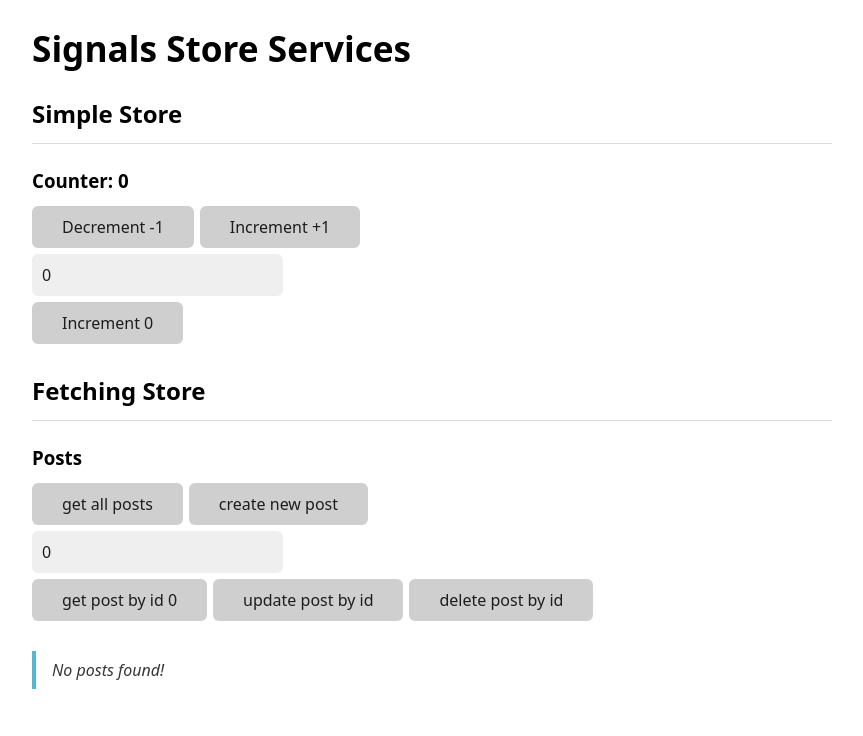
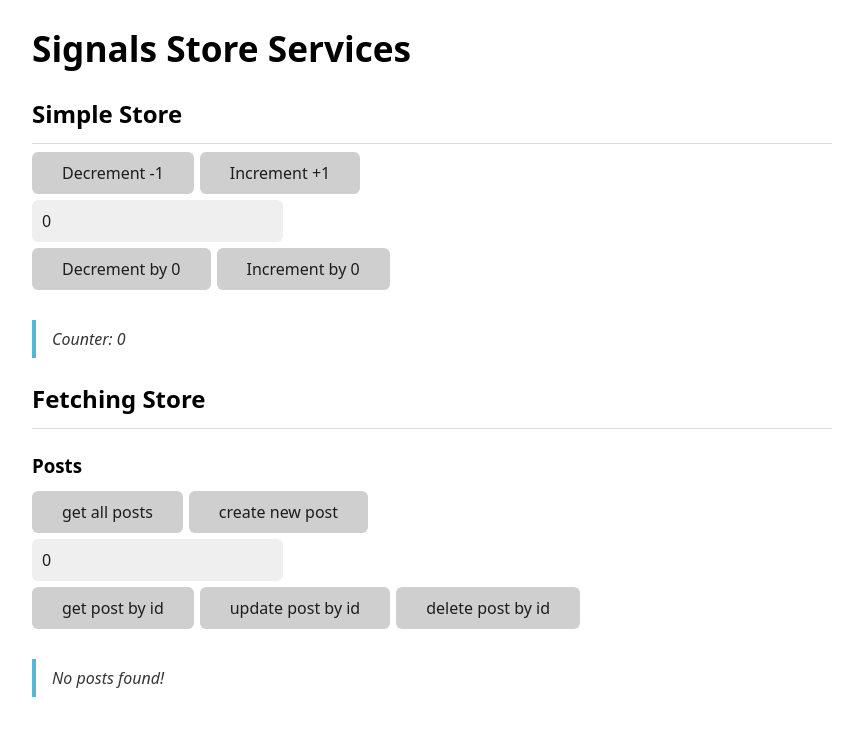
Before and after one commit to jpin730/angular-signals-store-services, an Angular app: page / in a window 1280 px wide. Shown: the top 736 px of the page, without its empty margins (208-1071 px from the left). Built offline with nearby package versions, Linux system fonts and the light colour scheme.

Commit message:
refactor: :recycle: refactor component with ngModel

```diff
--- a/src/app/counter/counter.component.html
+++ b/src/app/counter/counter.component.html
@@ -1,8 +1,12 @@
-<h3>Counter: {{ count() }}</h3>
 <button (click)="decrement()">Decrement -1</button>
 <button (click)="increment()">Increment +1</button>
-<input type="number" #input value="0" />
-<button (click)="incrementBy(input.valueAsNumber)">
-  Increment
-  {{ input.valueAsNumber }}
+<input type="number" [(ngModel)]="input" />
+<button (click)="decrementBy()">
+  Decrement by
+  {{ input }}
 </button>
+<button (click)="incrementBy()">
+  Increment by
+  {{ input }}
+</button>
+<blockquote>Counter: {{ count() }}</blockquote>
--- a/src/app/counter/counter.component.ts
+++ b/src/app/counter/counter.component.ts
@@ -1,14 +1,18 @@
 import { Component, inject } from '@angular/core'
+import { FormsModule } from '@angular/forms'
 import { CounterService } from './counter.service'
 
 @Component({
   selector: 'app-counter',
   standalone: true,
+  imports: [FormsModule],
   templateUrl: './counter.component.html',
   providers: [CounterService],
 })
 export class CounterComponent {
   counterService = inject(CounterService)
+
+  input = 0
 
   count = this.counterService.count
 
@@ -20,7 +24,11 @@ export class CounterComponent {
     this.counterService.decrement()
   }
 
-  incrementBy(value: number) {
-    this.counterService.increment(value)
+  incrementBy() {
+    this.counterService.increment(this.input)
+  }
+
+  decrementBy() {
+    this.counterService.decrement(this.input)
   }
 }
--- a/src/app/posts/posts.component.html
+++ b/src/app/posts/posts.component.html
@@ -1,17 +1,10 @@
 <h3>Posts</h3>
 <button (click)="getAllPosts()" [disabled]="loading()">get all posts</button>
 <button (click)="createPost()" [disabled]="loading()">create new post</button>
-<input type="number" #input value="0" />
-<button (click)="getPost(input.valueAsNumber)" [disabled]="loading()">
-  get post by id
-  {{ input.valueAsNumber }}
-</button>
-<button (click)="updatePost(input.valueAsNumber)" [disabled]="loading()">
-  update post by id
-</button>
-<button (click)="deletePost(input.valueAsNumber)" [disabled]="loading()">
-  delete post by id
-</button>
+<input type="number" [(ngModel)]="input" />
+<button (click)="getPost()" [disabled]="loading()">get post by id</button>
+<button (click)="updatePost()" [disabled]="loading()">update post by id</button>
+<button (click)="deletePost()" [disabled]="loading()">delete post by id</button>
 
 @if (loading()) {
   <blockquote>Loading...</blockquote>
--- a/src/app/posts/posts.component.ts
+++ b/src/app/posts/posts.component.ts
@@ -1,14 +1,18 @@
 import { Component, inject } from '@angular/core'
+import { FormsModule } from '@angular/forms'
 import { PostsService } from './posts.service'
 
 @Component({
   selector: 'app-posts',
   standalone: true,
+  imports: [FormsModule],
   templateUrl: './posts.component.html',
   providers: [PostsService],
 })
 export class PostsComponent {
   private readonly postsService = inject(PostsService)
+
+  input = 0
 
   posts = this.postsService.posts
   loading = this.postsService.loading
@@ -18,19 +22,19 @@ export class PostsComponent {
     this.postsService.getAll().subscribe()
   }
 
-  getPost(id: number) {
-    this.postsService.getPost(id).subscribe()
+  getPost() {
+    this.postsService.getPost(this.input).subscribe()
   }
 
   createPost() {
     this.postsService.createPost('New post').subscribe()
   }
 
-  updatePost(id: number) {
-    this.postsService.updatePost(id, 'Updated post').subscribe()
+  updatePost() {
+    this.postsService.updatePost(this.input, 'Updated post').subscribe()
   }
 
-  deletePost(id: number) {
-    this.postsService.deletePost(id).subscribe()
+  deletePost() {
+    this.postsService.deletePost(this.input).subscribe()
   }
 }
```
